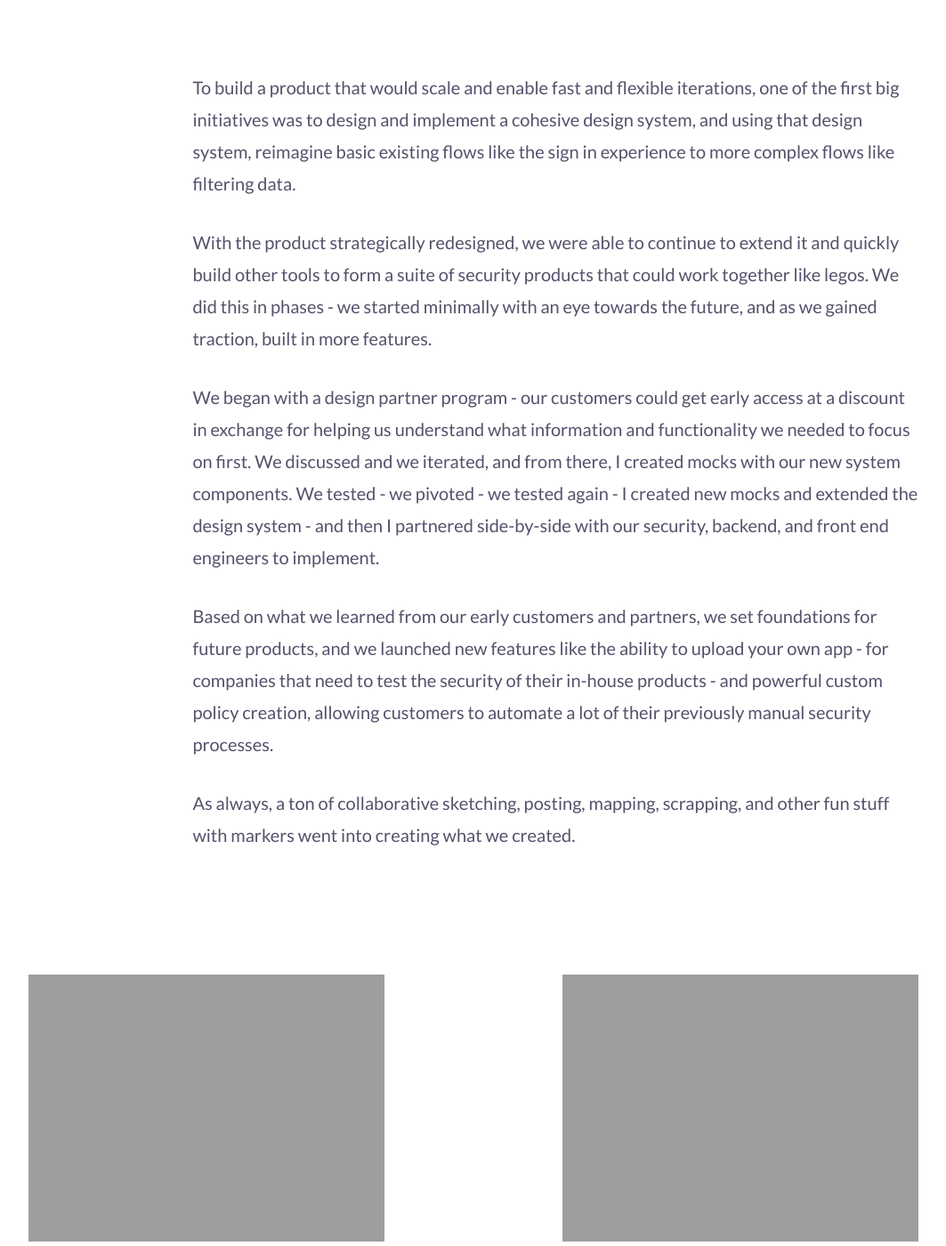
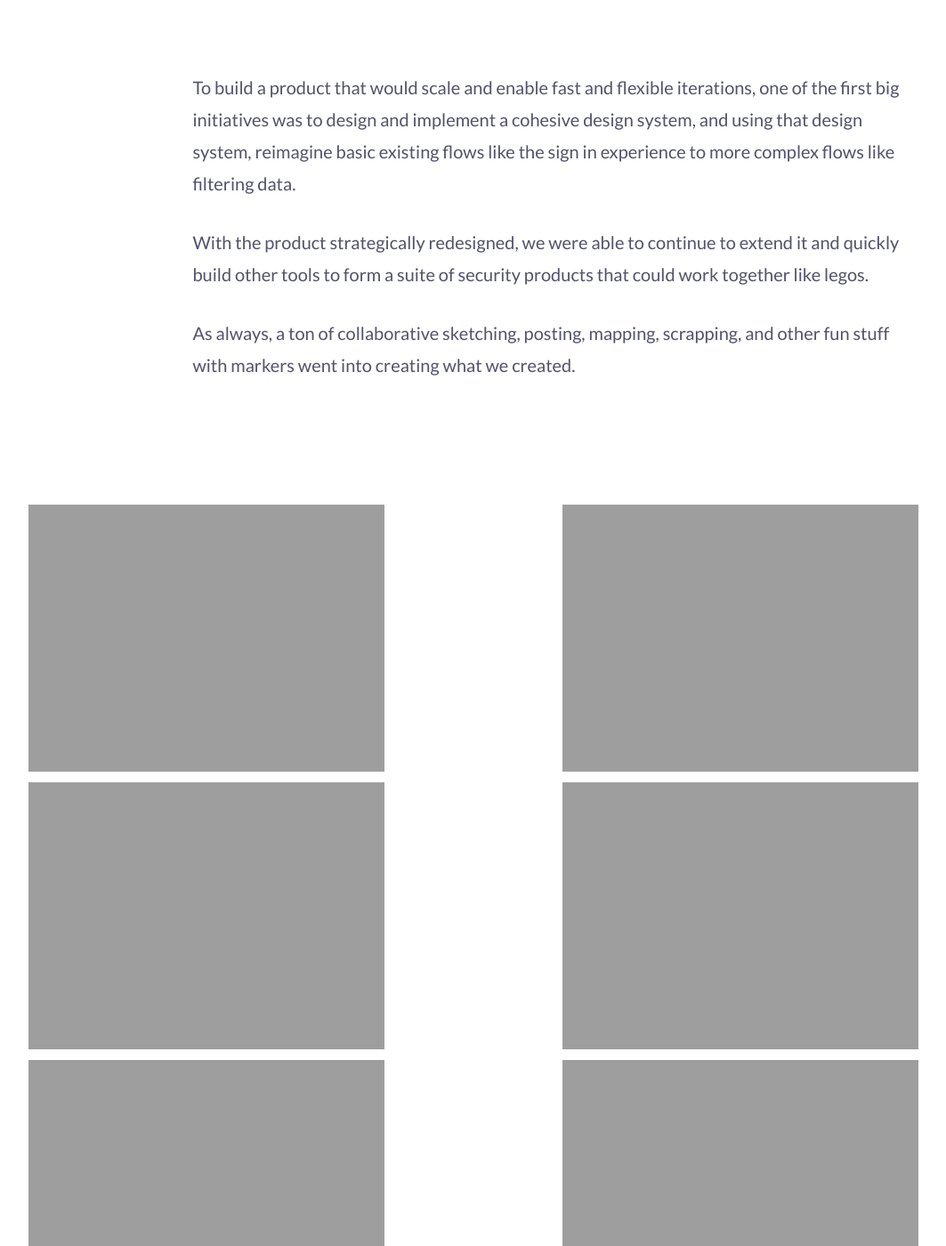
Before and after one commit to ericakatrak/ericakatrak.github.io, a Jekyll site: the page built from _posts/2016-09-07-lookout.md, in a window 1280 px wide and 1400 px high, scrolled down 4349 px. Shown: the whole window at 89% size, without its empty margins (14-1077 px from the left). Built offline with Jekyll 4.4.1, drawn with Linux system fonts in a browser that asks for light colours; some of the changed text lies outside the part shown.

Commit message:
Lookout copy edit

```diff
--- a/_posts/2016-09-07-lookout.md
+++ b/_posts/2016-09-07-lookout.md
@@ -17,15 +17,13 @@ alt: Lookout
   <li><img src="{{ site.url }}/img/work/lookout16.png" alt="{{ page.alt }}" /></li>
   <li><img src="{{ site.url }}/img/work/lookout17.png" alt="{{ page.alt }}" /></li>
   <li><img src="{{ site.url }}/img/work/lookout18.png" alt="{{ page.alt }}" /></li>
-  <li><p class="meta">You probably know this, but the apps featured here aren't actually unsafe... they're just used in the mockups :)</p></li>
+  <li><p class="meta">You probably know this, but the apps featured here aren't actually unsafe... they're just used as examples :)</p></li>
   <li><img src="{{ site.url }}/img/work/lookout19.png" alt="{{ page.alt }}" /></li>
 </ul>
 
 <section>
   <p>To build a product that would scale and enable fast and flexible iterations, one of the first big initiatives was to design and implement a cohesive design system, and using that design system, reimagine basic existing flows like the sign in experience to more complex flows like filtering data.</p>
-  <p>With the product strategically redesigned, we were able to continue to extend it and quickly build other tools to form a suite of security products that could work together like legos. We did this in phases - we started minimally with an eye towards the future, and as we gained traction, built in more features.</p>
-  <p>We began with a design partner program - our customers could get early access at a discount in exchange for helping us understand what information and functionality we needed to focus on first. We discussed and we iterated, and from there, I created mocks with our new system components. We tested - we pivoted - we tested again - I created new mocks and extended the design system - and then I partnered side-by-side with our security, backend, and front end engineers to implement.</p>
-  <p>Based on what we learned from our early customers and partners, we set foundations for future products, and we launched new features like the ability to upload your own app - for companies that need to test the security of their in-house products - and powerful custom policy creation, allowing customers to automate a lot of their previously manual security processes.</p>
+  <p>With the product strategically redesigned, we were able to continue to extend it and quickly build other tools to form a suite of security products that could work together like legos.</p>
 <p>As always, a ton of collaborative sketching, posting, mapping, scrapping, and other fun stuff with markers went into creating what we created.</p>
 </section>
 
```
